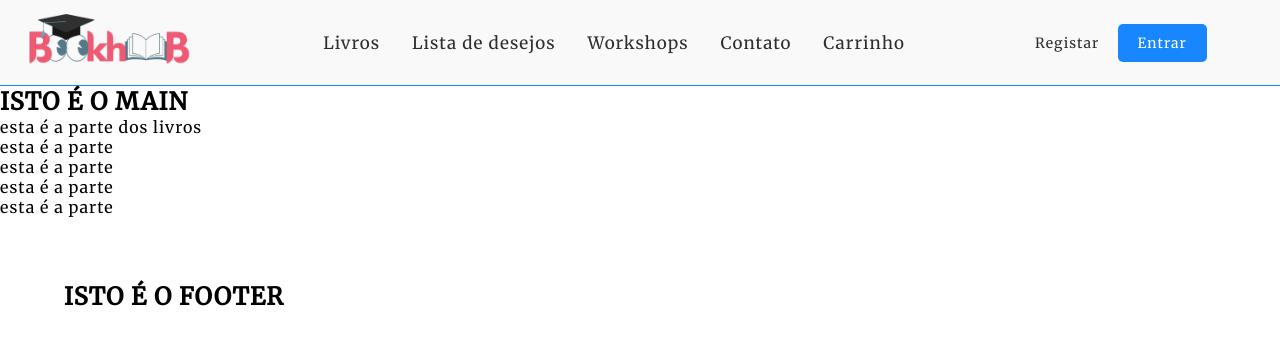
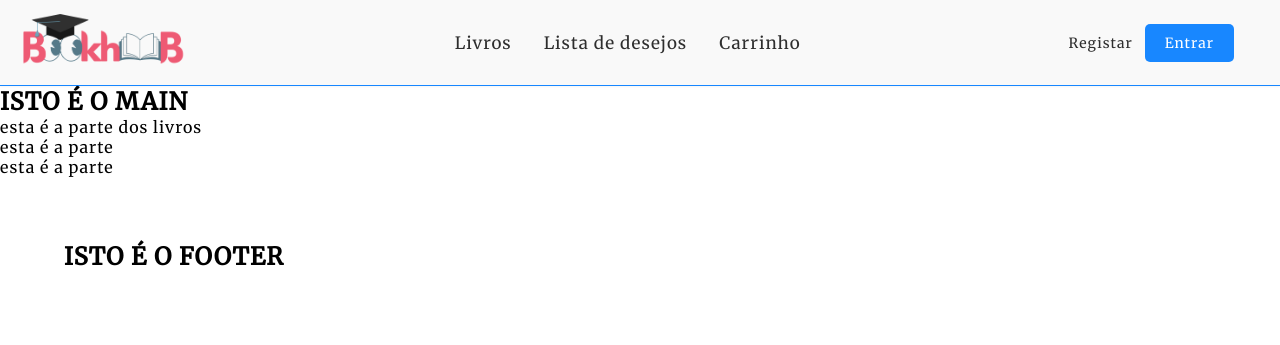
Before and after one commit to GomesGuilhermePT07/bookhub, a PHP site: page / in a window 1280 px wide. Shown: the top 345 px of the page. Run offline with PHP 8.4, Linux system fonts and the light colour scheme; some web fonts are replaced.

Commit message:
uns ajustes no login

```diff
--- a/assets/css/index_style.css
+++ b/assets/css/index_style.css
@@ -43,7 +43,7 @@ header{
 }
 
 .box-img-header{
-    margin-left: -4%;
+    margin-left: -10%;
     height: 100%;
 }
 
@@ -77,6 +77,10 @@ nav{
     color: var(--color-dark1);
 }
 
+.btn-action-ref{
+    margin-right: -1rem;
+}
+
 .btn-action-ref:hover{
     color: var(--color-blue2);
     transition: .4s;
@@ -88,7 +92,8 @@ nav{
     background-color: var(--color-blue1);
     padding: 10px 20px;
     border-radius: 5px;
-    margin-left: -7rem;
+    margin-left: -15rem;
+    margin-right: -6rem;
     display: inline-block;
     transition: background-color 0.3s ease;
 }
--- a/assets/css/login_style.css
+++ b/assets/css/login_style.css
@@ -44,7 +44,7 @@ h1{
 
 .input-container {
     position: relative;
-    margin-bottom: 8px;
+    margin-bottom: 3px;
 }
 
 .input-container i {
--- a/index.html
+++ b/index.html
@@ -19,8 +19,6 @@
         <nav>
             <a href="#" class="nav-links">Livros</a>
             <a href="#" class="nav-links">Lista de desejos</a>
-            <a href="#" class="nav-links">Workshops</a>
-            <a href="#" class="nav-links">Contato</a>
             <a href="#" class="nav-links">Carrinho</a>
         </nav>
             <a href="../Módulo Projeto/logins/registo com validacao.html" class="btn-action-ref">Registar</a>
@@ -40,14 +38,6 @@
         <section class="third-section">
             <p>esta é a parte </p>
         </section>
-
-        <section class="fourth-section">
-            <p>esta é a parte </p>
-        </section>
-
-        <section class="fifth-section">
-            <p>esta é a parte </p>
-        </section>
     </main>
 
     <footer>
```
